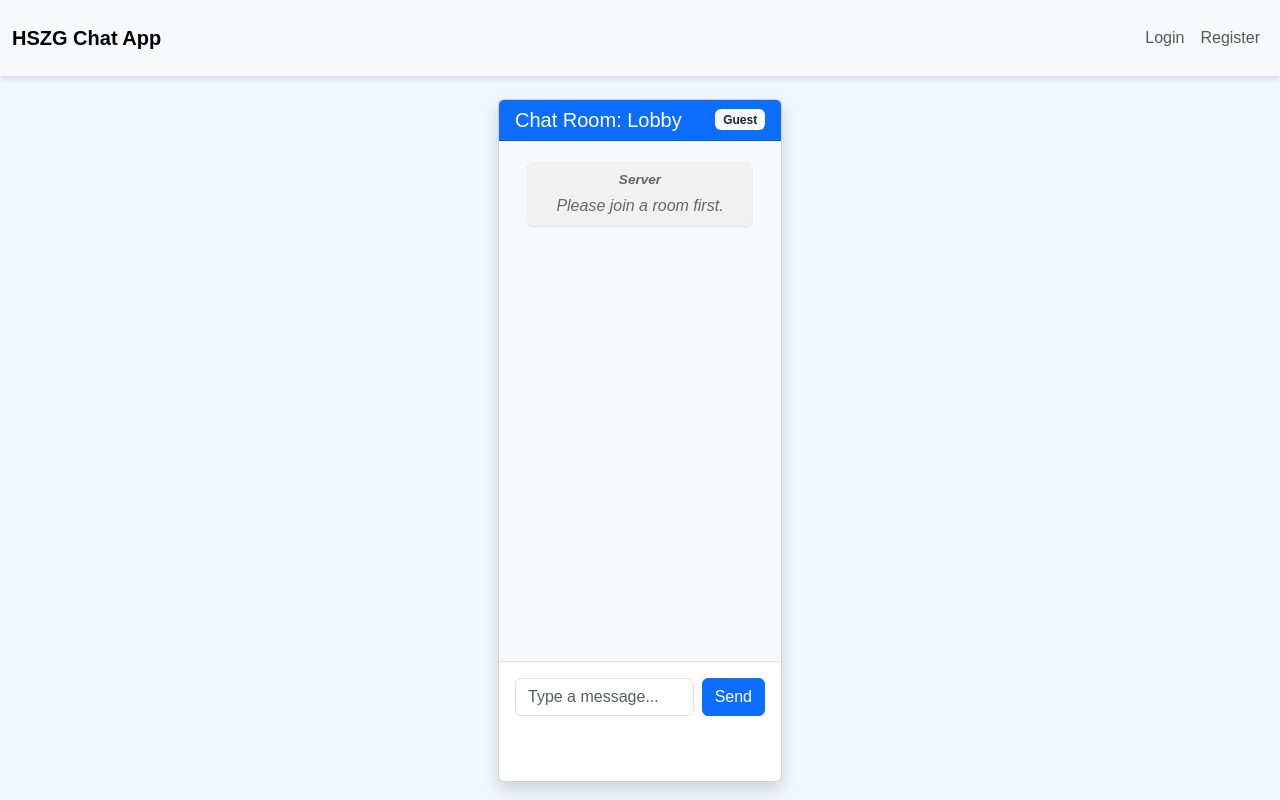
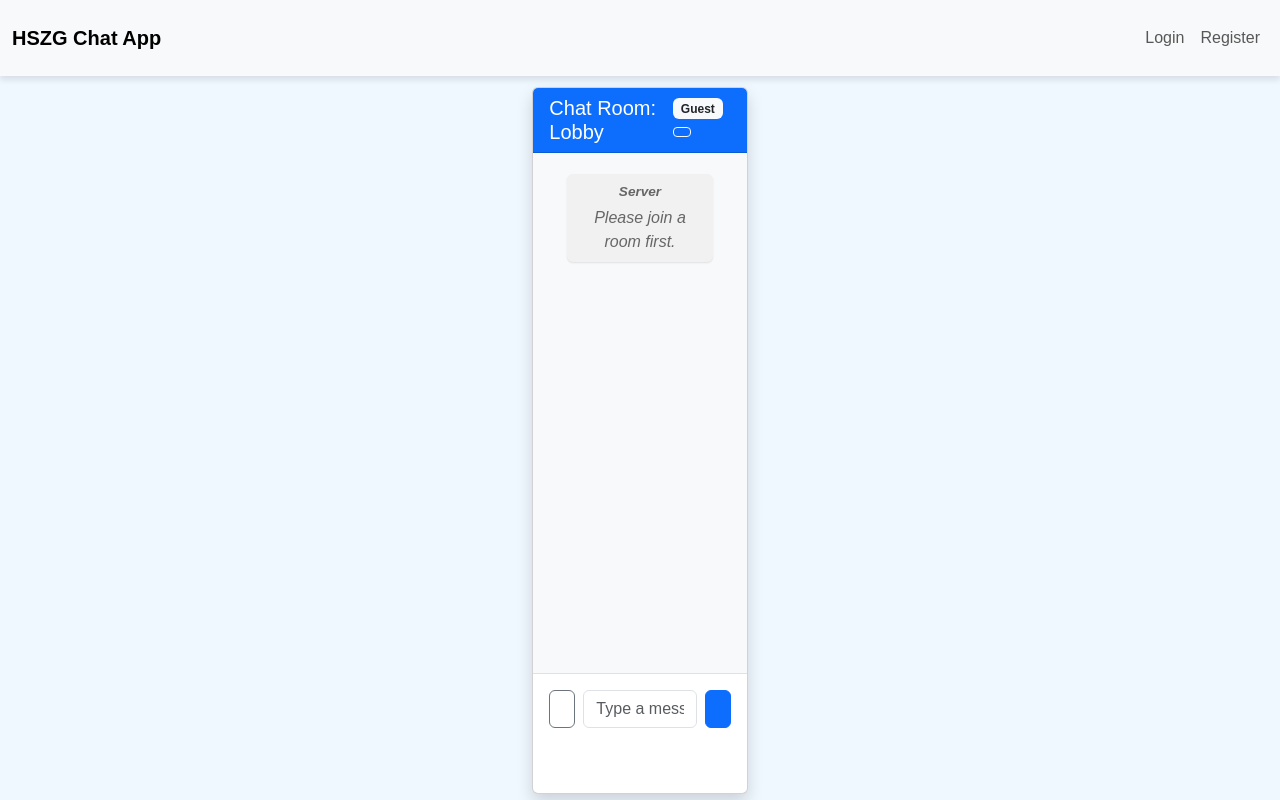
Before and after one commit to NiklasKaulfers/Chat-App-Angular, an Angular app: page /chat in a window 1280 px wide. Built offline with nearby package versions, Linux system fonts and the light colour scheme.

Commit message:
making it wider

```diff
--- a/src/app/components/chat/chat.component.css
+++ b/src/app/components/chat/chat.component.css
@@ -1,6 +1,7 @@
 .container {
-  max-width: 900px;
-  width: 85%;
+  max-width: 800px;
+  width: 80%;
+  margin: 0 auto;
 }
 
 .chat-container {
@@ -42,7 +43,7 @@
   font-style: italic;
   margin: 5px auto;
   text-align: center;
-  max-width: 90%;
+  max-width: 80%;
 }
 
 .message-header {
@@ -64,6 +65,6 @@
 
 @media (min-width: 1200px) {
   .container {
-    max-width: 1100px;
+    max-width: 850px;
   }
 }
--- a/src/app/components/chat/chat.component.html
+++ b/src/app/components/chat/chat.component.html
@@ -1,8 +1,15 @@
-<div class="container mt-2">
+<div class="container mt-4">
+  <div class="row justify-content-center">
+    <div class="col-lg-10">
       <div class="card shadow">
         <div class="card-header bg-primary text-white d-flex justify-content-between align-items-center">
           <h5 class="mb-0">Chat Room: {{room || 'Lobby'}}</h5>
-      <span class="badge bg-light text-dark">{{user || 'Guest'}}</span>
+          <div>
+            <span class="badge bg-light text-dark me-2">{{user || 'Guest'}}</span>
+            <button class="btn btn-sm btn-outline-light" title="Settings">
+              <i class="bi bi-gear"></i>
+            </button>
+          </div>
         </div>
         <div class="card-body chat-container p-0">
           <div class="chat-box p-3" #chatBox>
@@ -21,6 +28,9 @@
           </div>
           <div class="input-area p-3 border-top">
             <div class="d-flex">
+              <button class="btn btn-outline-secondary me-2" title="Attach file">
+                <i class="bi bi-paperclip"></i>
+              </button>
               <input type="text"
                      class="form-control me-2"
                      placeholder="Type a message..."
@@ -29,10 +39,12 @@
                      (keyup.enter)="sendMessage()"
                      (blur)="onTyping(false)">
               <button class="btn btn-primary" (click)="sendMessage()">
-            <i class="bi bi-send-fill"></i> Send
+                <i class="bi bi-send-fill"></i>
               </button>
             </div>
           </div>
         </div>
       </div>
     </div>
+  </div>
+</div>
```
Lines whose indentation alone changed are shown as unchanged.
